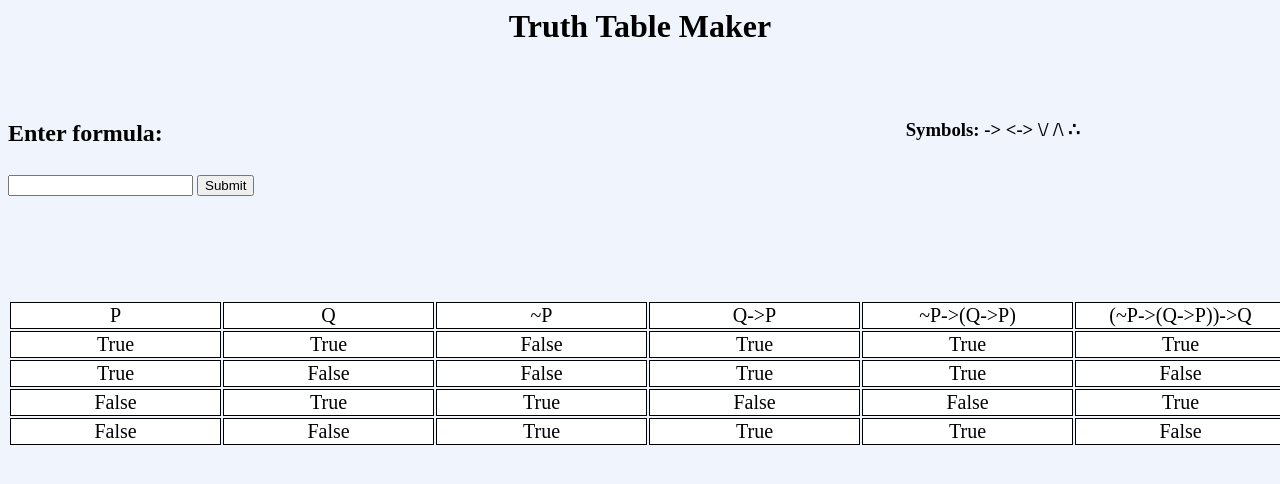
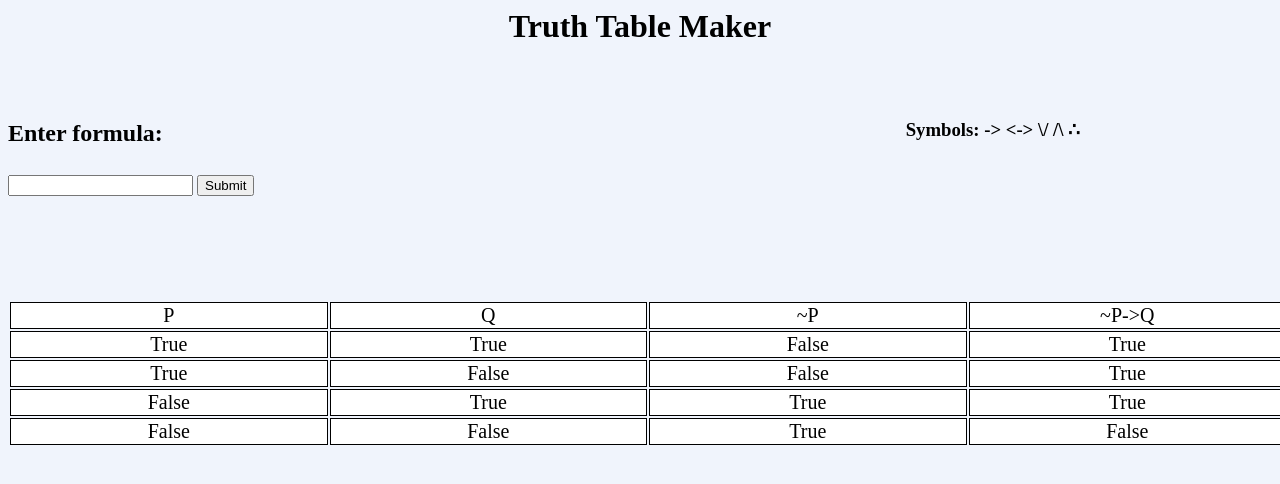
Before and after one commit to thannansmu/th-dc-project, a Flask app: a page that uses Templates/table.html in a window 1280 px wide. Shown: the top 484 px of the page. Run offline with Flask 2, Linux system fonts and the light colour scheme.

Commit message:
Fixed bug

```diff
--- a/Templates/table.html
+++ b/Templates/table.html
@@ -51,10 +51,10 @@
 
 
 <table>
-<tr><td>P</td><td>Q</td><td>~P</td><td>Q->P</td><td>~P->(Q->P)</td><td>(~P->(Q->P))->Q</td></tr>
-<tr><td>True</td><td>True</td><td>False</td><td>True</td><td>True</td><td>True</td></tr>
-<tr><td>True</td><td>False</td><td>False</td><td>True</td><td>True</td><td>False</td></tr>
-<tr><td>False</td><td>True</td><td>True</td><td>False</td><td>False</td><td>True</td></tr>
-<tr><td>False</td><td>False</td><td>True</td><td>True</td><td>True</td><td>False</td></tr>
+<tr><td>P</td><td>Q</td><td>~P</td><td>~P->Q</td></tr>
+<tr><td>True</td><td>True</td><td>False</td><td>True</td></tr>
+<tr><td>True</td><td>False</td><td>False</td><td>True</td></tr>
+<tr><td>False</td><td>True</td><td>True</td><td>True</td></tr>
+<tr><td>False</td><td>False</td><td>True</td><td>False</td></tr>
 
 </table>
```
Also changed, not shown: truth_table.py (+9 -3 lines), README.md, 1 other file.
